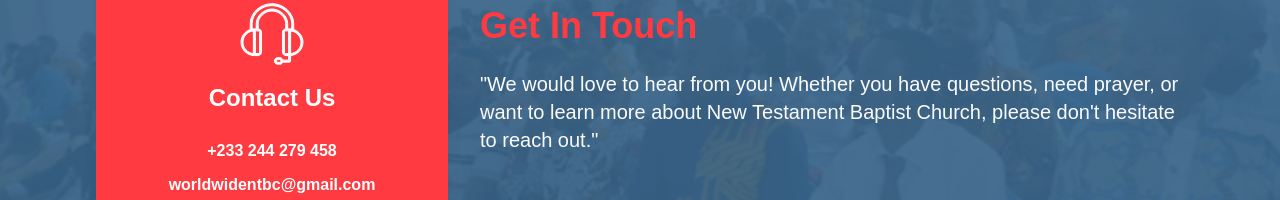
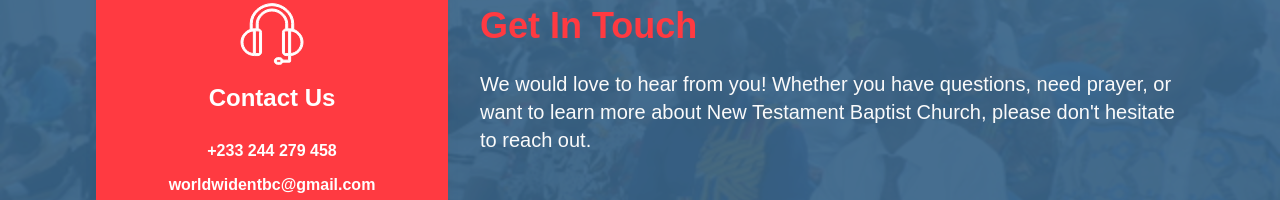
Before and after one commit to Joo-Wee/ntbcWebsite, a Next.js app: page /contact in a window 1280 px wide. Shown: the part 122-322 px from the top of the page. Built offline with nearby package versions, Linux system fonts and the light colour scheme.

Commit message:
Trying to fix ESLint errors

```diff
--- a/src/app/about/page.tsx
+++ b/src/app/about/page.tsx
@@ -28,10 +28,10 @@
           <div className="flex flex-col gap-5 bg-[#f6f6f6] w-full shadow-lg/20 rounded-b-2xl py-6 px-4 sm:px-[2vw]">
                 <h2 className="text-[25px] font-bold text-[#ff0912]">Who We Are</h2>
                 <p className="text-base/8 text-[#003867] capitalize">
-                  "New Testament Baptist Church is a Bible-believing church dedicated to spreading the teachings of Christ and making a positive impact on the world around us.
+                  New Testament Baptist Church is a Bible-believing church dedicated to spreading the teachings of Christ and making a positive impact on the world around us.
                   Our motto, 'The Church That Jesus Built,' reflects our commitment to foundational Christian principles and a genuine desire to serve our community.
                   We believe in the transformative power of faith and strive to create a welcoming environment where individuals can grow spiritually, connect with others,
-                  and find purpose. Our aim is to empower believers to live out their faith in practical ways, contributing to a better world for all."
+                  and find purpose. Our aim is to empower believers to live out their faith in practical ways, contributing to a better world for all.
                 </p>
             </div>
           </div>
--- a/src/app/contact/page.tsx
+++ b/src/app/contact/page.tsx
@@ -29,8 +29,8 @@
                 <div className="flex flex-col w-full lg:w-2/3 py-4 gap-6">
                     <h2 className="text-3xl sm:text-4xl capitalize font-black text-[#ff0912] text-shadow">Get In Touch</h2>
                     <p className="text-lg sm:text-xl text-[#FAFAFA]">
-                        "We would love to hear from you!
-                        Whether you have questions, need prayer, or want to learn more about New Testament Baptist Church, please don't hesitate to reach out."
+                        We would love to hear from you!
+                        Whether you have questions, need prayer, or want to learn more about New Testament Baptist Church, please don't hesitate to reach out.
                     </p>
                     <div className="flex flex-row gap-4 mt-6 max-sm:text-xs max-sm:flex-col max-sm:items-center">
                         <button className = "font-normal py-4 px-5 bg-[#ff0912] rounded-sm leading-none text-[#FAFAFA] hover:bg-[#03068a] hover:text-white">Contact Us</button>
```
